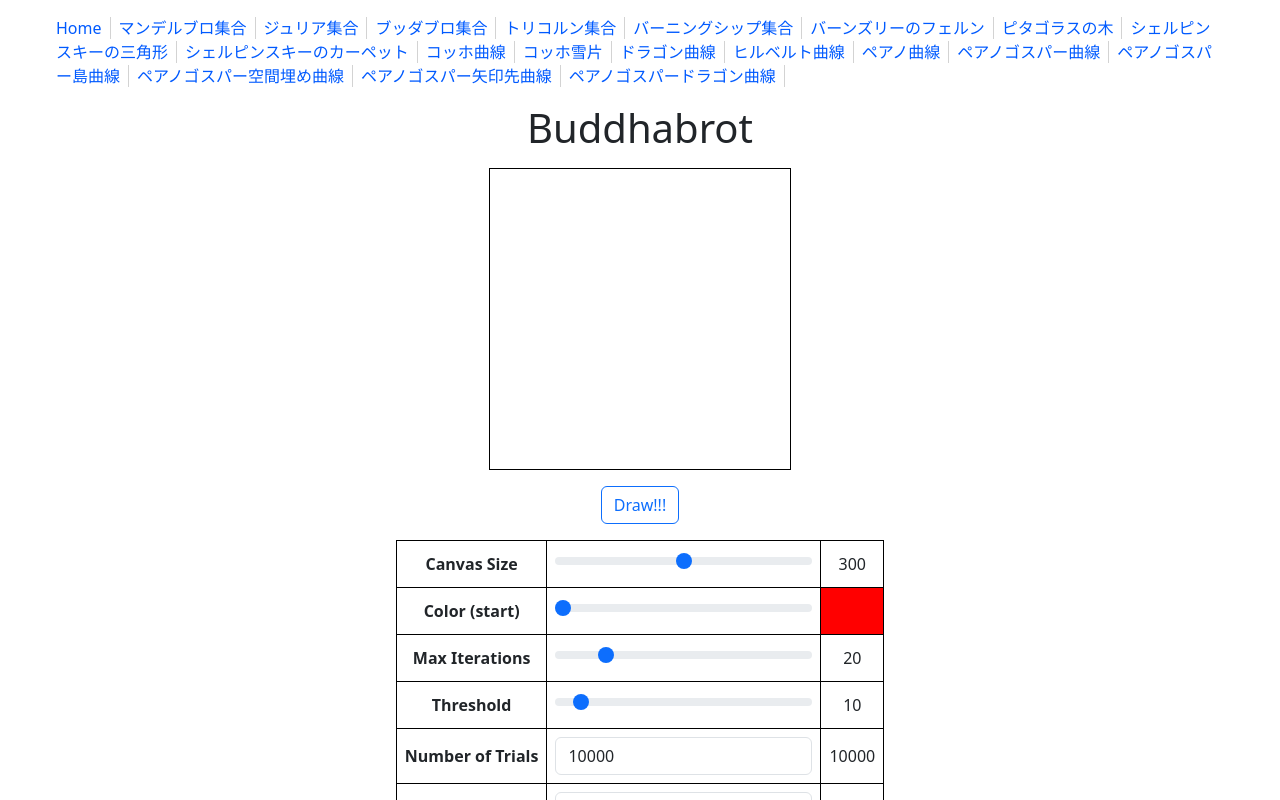
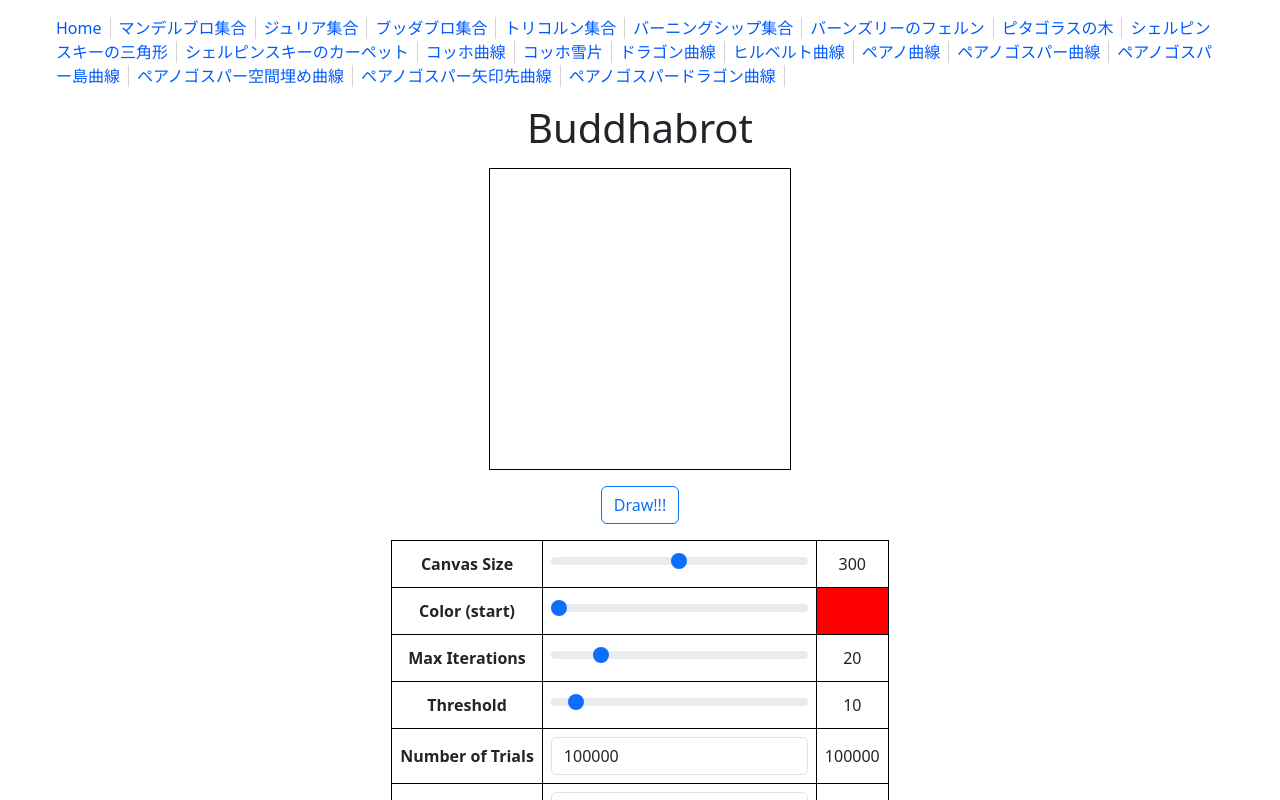
Before and after one commit to osawa-koki/fractal-drawer.ts, a Next.js app: page /buddhabrot in a window 1280 px wide. Shown: the top 800 px of the page. Built offline with nearby package versions, Linux system fonts and the light colour scheme.

Commit message:
初期値の変更。

```diff
--- a/pages/buddhabrot.tsx
+++ b/pages/buddhabrot.tsx
@@ -25,7 +25,7 @@ const Buddhabrot = () => {
   let [xMax, setXMax] = useState(1.5);
   let [yMin, setYMin] = useState(-1.5);
   let [yMax, setYMax] = useState(1.5);
-  let [numberOfTrials, setNumberOfTrials] = useState(10000);
+  let [numberOfTrials, setNumberOfTrials] = useState(100000);
   let [lighter, setLighter] = useState(0.1);
 
   function hslToRgb(h: number, s: number, l: number) {
```
